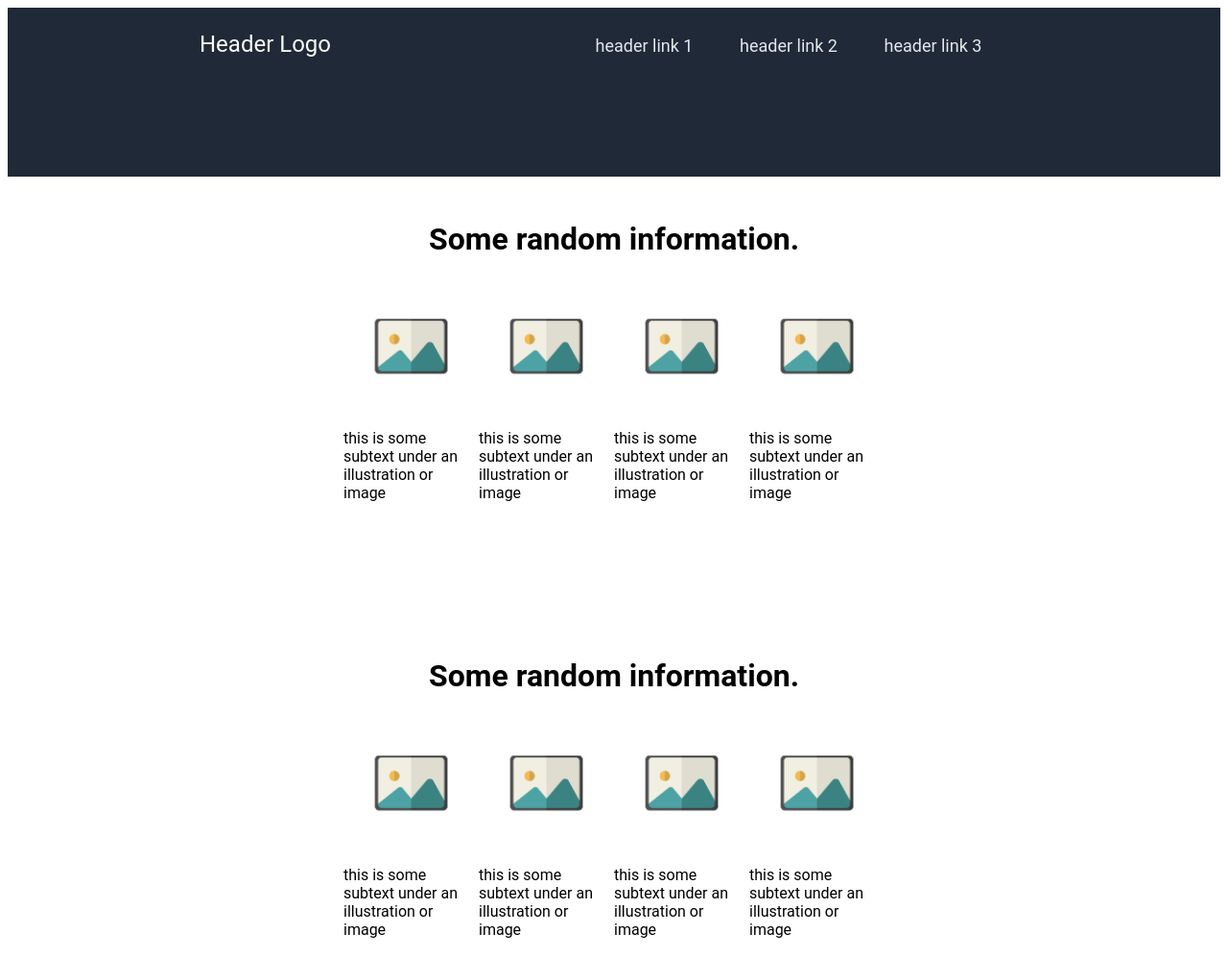
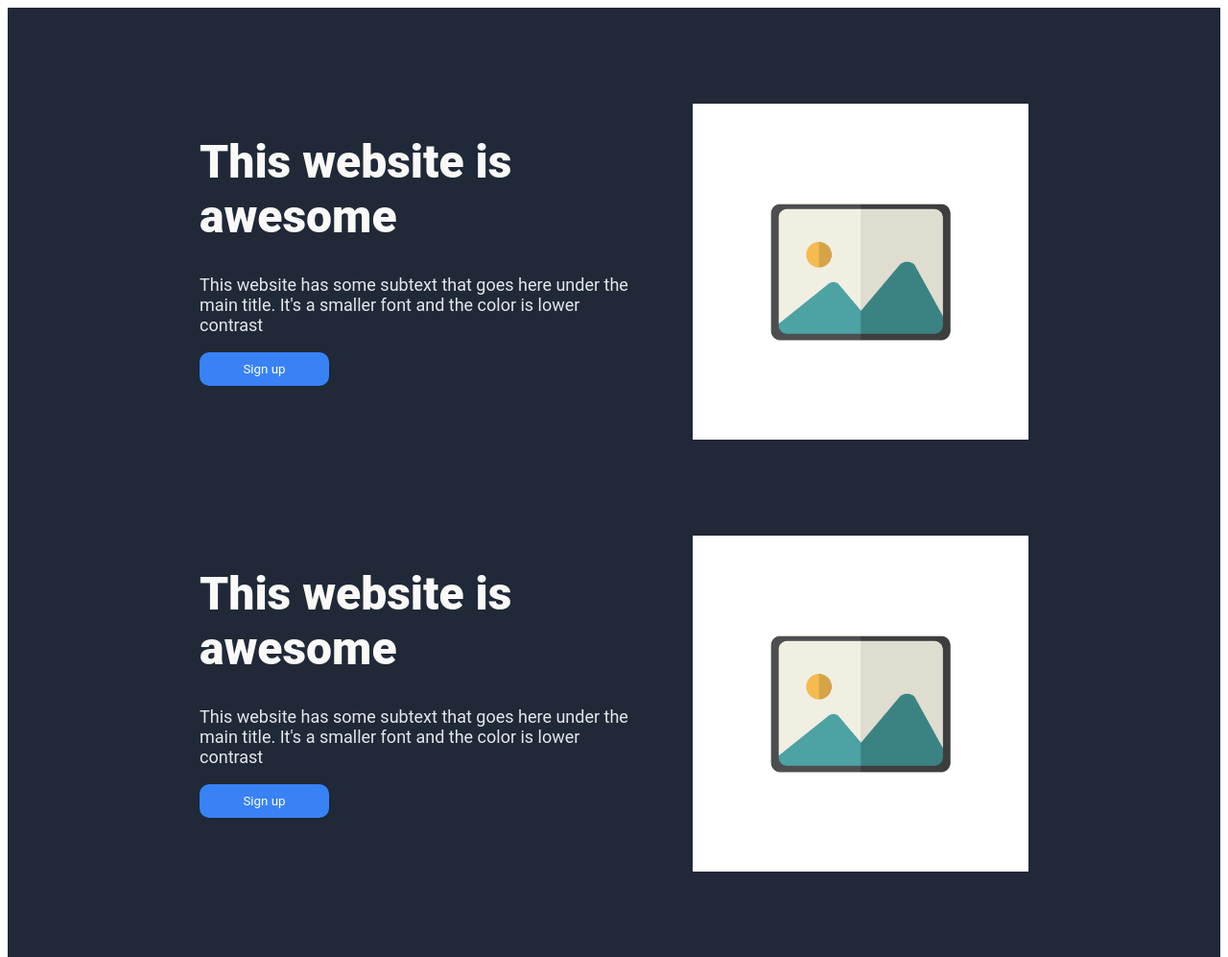
Before and after one commit to Shanik7003/git-practice, a plain HTML site: page index.html in a window 1280 px wide. Shown: the top 997 px of the page at 96% size. Drawn offline with Linux system fonts and the light colour scheme.

Commit message:
duplica section 2

```diff
--- a/index.html
+++ b/index.html
@@ -10,23 +10,32 @@
 <body>
 
     <div class="firstBox">
-        <div class="footage">
+        <!-- <div class="footage">
             <p class="Logo">Header Logo</p>
             <div class="secondaryText links">
                 <p>header link 1</p>
                 <p>header link 2</p>
                 <p>header link 3</p>
             </div>
-        </div>
+        </div> -->
 
-        <!-- <div class="section2">
+        <div class="section2">
             <div>
                 <h1 class="mainText">This website is awesome</h1>
                 <p class="secondaryText">This website has some subtext that goes here under the main title. It's a smaller font and the color is lower contrast</p>
                 <button>Sign up</button>
             </div>
             <img src="27002.jpg" alt="">
-        </div> -->
+        </div>
+
+        <div class="section2">
+            <div>
+                <h1 class="mainText">This website is awesome</h1>
+                <p class="secondaryText">This website has some subtext that goes here under the main title. It's a smaller font and the color is lower contrast</p>
+                <button>Sign up</button>
+            </div>
+            <img src="27002.jpg" alt="">
+        </div>
     </div>
 
     <div class="secondBox">
```
